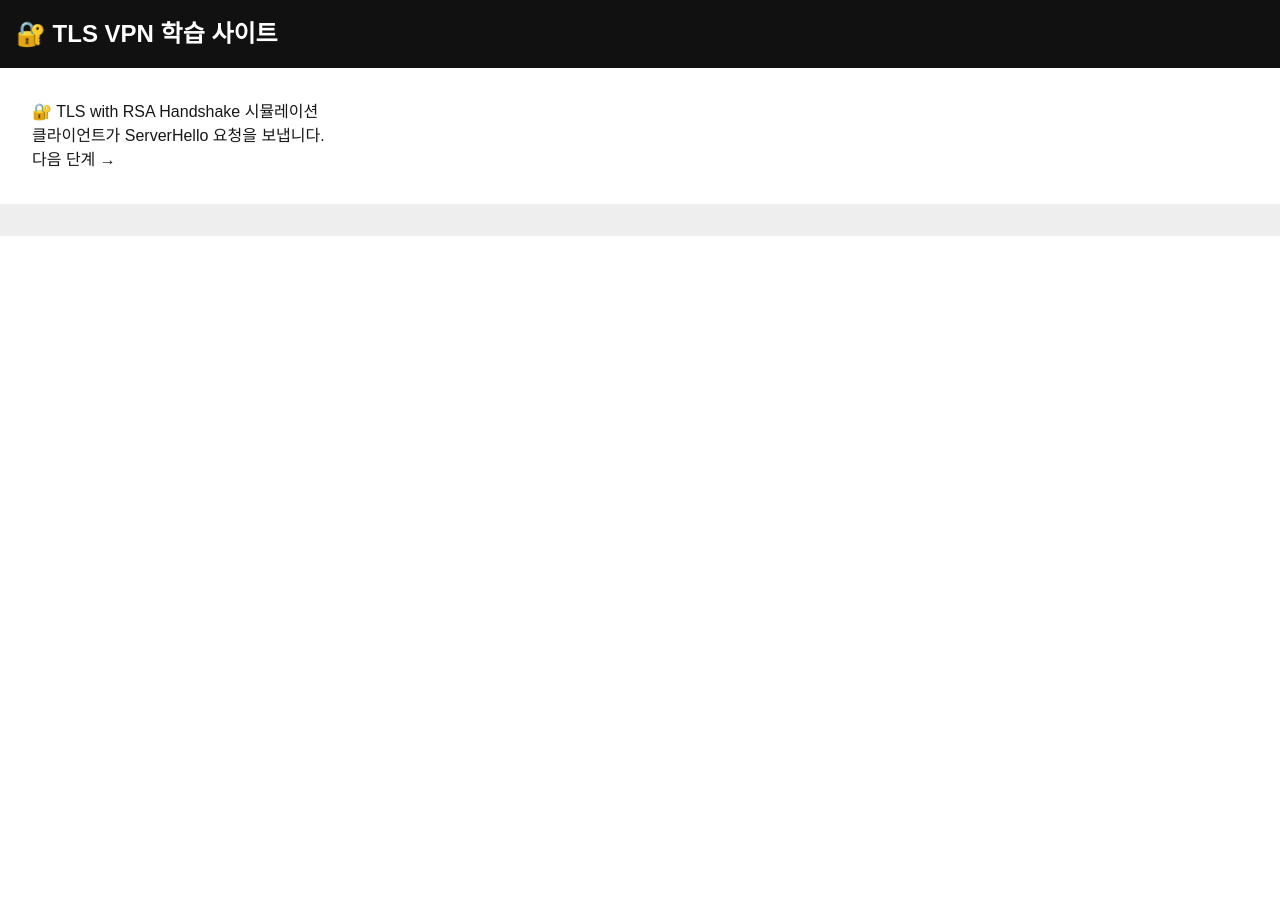
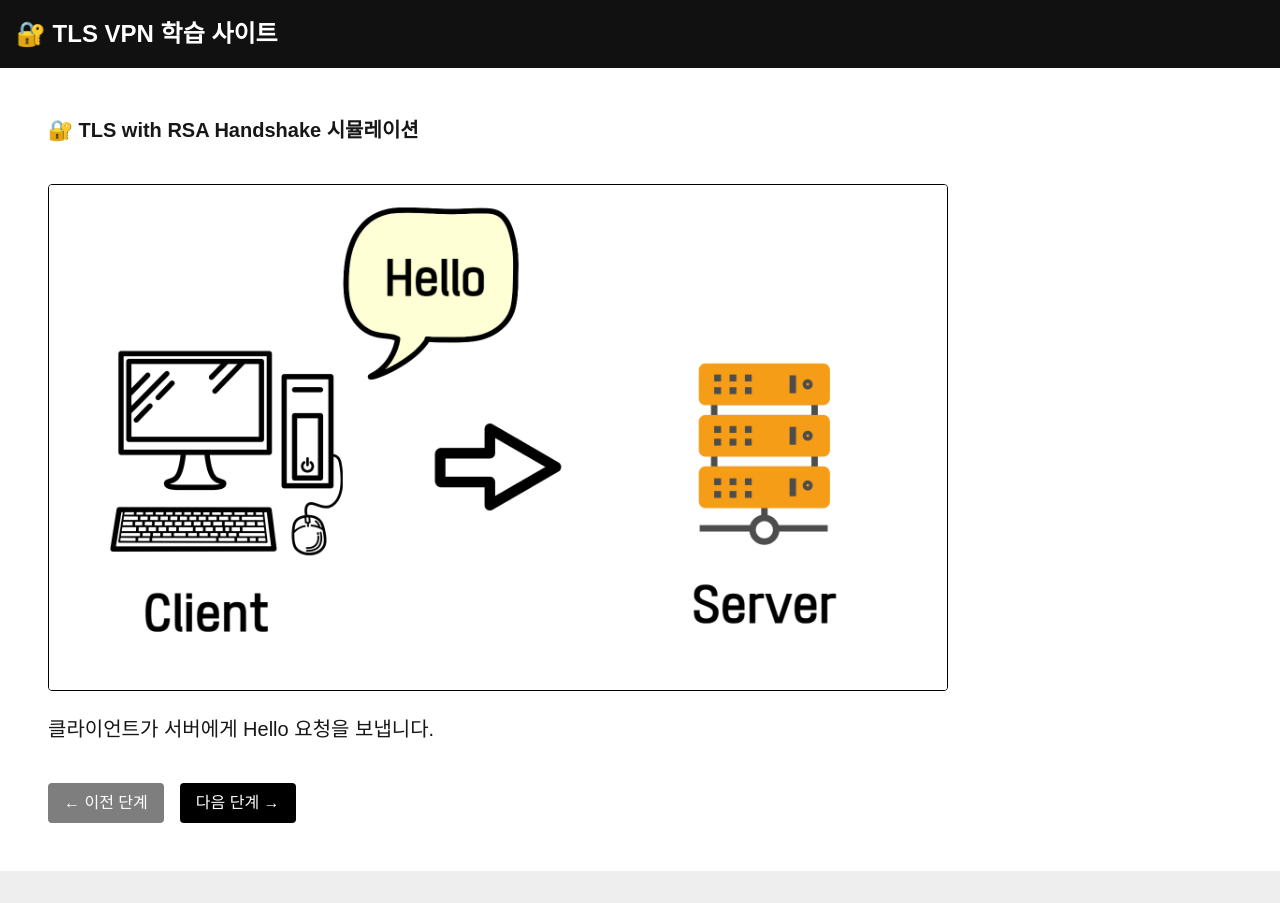
Before and after one commit to Rickyphantom/tls-vpn-demo, a Next.js app: page /lab/tls-rsa in a window 1280 px wide. Before the commit the page ends 800 px from the top, so only its background shows below. Built offline with nearby package versions, Linux system fonts and the light colour scheme.

Commit message:
Update page.tsx
권도윤

```diff
--- a/src/app/lab/tls-rsa/page.tsx
+++ b/src/app/lab/tls-rsa/page.tsx
@@ -1,28 +1,64 @@
 'use client';
 
+import Image from 'next/image';
 import { useState } from 'react';
 
 export default function TLSRSA() {
   const [step, setStep] = useState(0);
 
   const steps = [
-    '클라이언트가 ServerHello 요청을 보냅니다.',
-    '서버는 인증서(RSA 공개키 포함)를 클라이언트에게 보냅니다.',
+    '클라이언트가 서버에게 Hello 요청을 보냅니다.',
+    '서버는 Hello와 함께 인증서(RSA 공개키 포함)를 클라이언트에게 보냅니다.',
     '클라이언트는 pre-master secret을 서버의 공개키로 암호화해 전송합니다.',
     '서버는 자신의 개인키로 복호화하여 대칭키를 생성합니다.',
     '서버와 클라이언트는 같은 대칭키로 세션을 시작합니다.',
   ];
 
+  const stepImages = [
+    '/tls-rsa-1.jpg',
+    '/tls-rsa-2.jpg',
+    '/tls-rsa-3.jpg',
+    '/tls-rsa-4.jpg',
+    '/tls-rsa-5.jpg',
+  ];
+
   return (
-    <div>
-      <h2>🔐 TLS with RSA Handshake 시뮬레이션</h2>
-      <p>{steps[step]}</p>
-      <button
-        onClick={() => setStep((prev) => Math.min(prev + 1, steps.length - 1))}
-        disabled={step >= steps.length - 1}
-      >
-        다음 단계 →
-      </button>
+    <div className="p-4">
+      <h2 className="text-xl font-semibold mb-10">
+        🔐 TLS with RSA Handshake 시뮬레이션
+      </h2>
+
+      <div className="mb-6">
+        <Image
+          src={stepImages[step]}
+          alt={`TLS RSA Step ${step + 1}`}
+          width={900}
+          height={600}
+          className="rounded border border-black mr-auto"
+        />
+      </div>
+
+      <p className="text-xl mb-10">{steps[step]}</p>
+
+      <div className="flex gap-4 justify-left">
+        <button
+          onClick={() => setStep((prev) => Math.max(prev - 1, 0))}
+          disabled={step === 0}
+          className="bg-black text-white px-4 py-2 rounded disabled:opacity-50"
+        >
+          ← 이전 단계
+        </button>
+
+        <button
+          onClick={() =>
+            setStep((prev) => Math.min(prev + 1, steps.length - 1))
+          }
+          disabled={step >= steps.length - 1}
+          className="bg-black text-white px-4 py-2 rounded disabled:opacity-50"
+        >
+          다음 단계 →
+        </button>
+      </div>
     </div>
   );
 }
```
